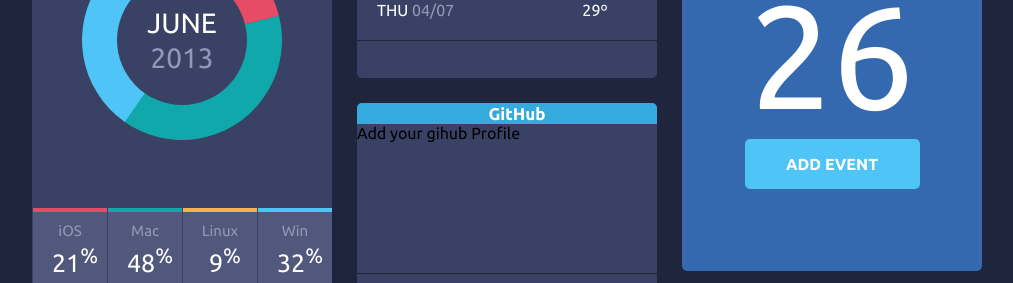
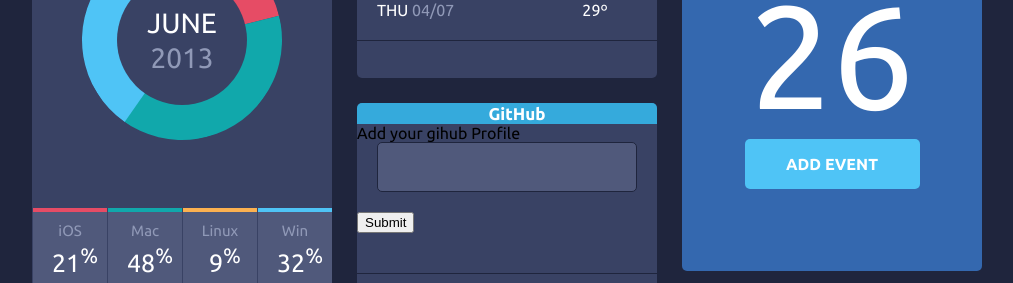
Before and after one commit to brianhumphreys/backstage-pass, a React (Create React App) app: page / in a window 1280 px wide. Shown: the part 1120-1403 px from the top of the page, without its empty margins (133-1146 px from the left). Built offline with nearby package versions, Linux system fonts and the light colour scheme; no server answers.

Commit message:
call github endpoint

```diff
--- a/src/components/GitHubBlock.js
+++ b/src/components/GitHubBlock.js
@@ -1,26 +1,18 @@
 import axios from "axios";
 import React, { useState, useEffect } from "react";
 import GitHubProfile from './GitHubProfile';
+const GitHubBlock = ({defaultGitHubUserName}) => {
+  const [gitHubData, updateGitHubData] = useState();
+  const [gitHubUserName, setGitHubUserName] = useState(defaultGitHubUserName);
 
-// fetchGitHubData = (userName) => {
-//   axios
-//    .get("https://api.github.com/users/jab115")
-//    .then(({ data }) => {
-//      console.log('we did it')
-//      // updateGitHubData(data)
-//      return data
-//    }).catch((e) => {
-//      return {};
-//      // updateGitHubData({})
-//    });
-// }
-const GitHubBlock = ({gitHubUserName}) => {
-  const [gitHubData, updateGitHubData] = useState();
-  // const [ newTodoLabel, setNewTodoLabel] = useState("");
+  const updateGitHubUserName = (event) => {
+    event.preventDefault()
+    setGitHubUserName(event.target.gitHubName.value)
+  }
 
   useEffect(() => {
     axios
-     .get(`https://api.github.com/users/jab115`)
+     .get(`https://api.github.com/users/${gitHubUserName}`)
      .then(({ data }) => {
        console.log('we did it')
        updateGitHubData(data)
@@ -28,17 +20,19 @@ const GitHubBlock = ({gitHubUserName}) => {
      }).catch((e) => {
        updateGitHubData({})
      });
-    // let data = fetchGitHubData(gitHubUserName)
-    // console.log(data, '(((((((((((())))))))))))')
-    // updateGitHubData(data)
-  }, []);
+  }, [gitHubUserName]);
   return (
       <div className="tweets block">
           <h2 className="titular">
               <span className="icon zocial-GitHubBlock"></span>GitHub
           </h2>
           <div className="tweet first">
-            {gitHubData && gitHubData.login ? <GitHubProfile gitHubData={gitHubData} /> : <form onSubmit={console.log('yo')}>Add your gihub Profile</form>}
+            {gitHubUserName && gitHubData.login ? <GitHubProfile gitHubData={gitHubData} /> :
+              <form onSubmit={updateGitHubUserName}>
+                Add your gihub Profile
+                <input type="text" name="gitHubName"></input>
+                <input type="submit"/>
+              </form>}
           </div>
           <div className="tweet">
               <p>
```
